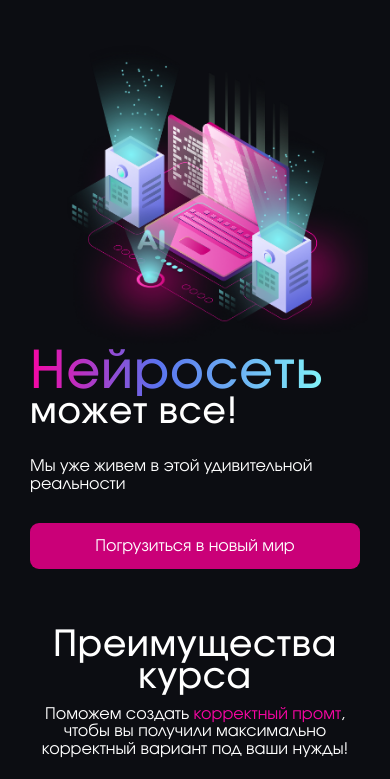
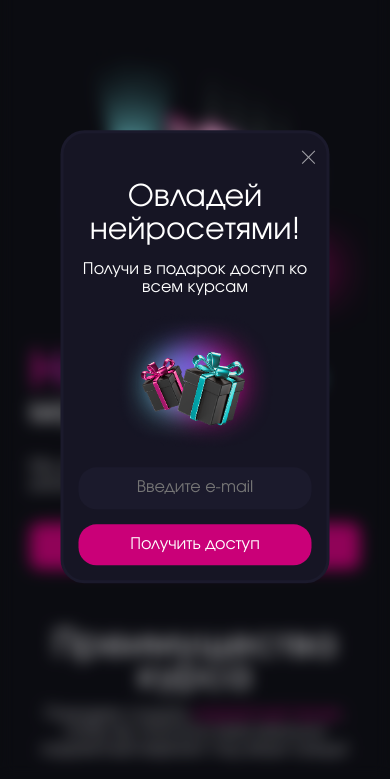
Before and after one commit to Daria-Bragina/AI-landing, a website: page src/index.html in a window 390 px wide. Shown: the part 65-844 px from the top of the page. Drawn offline with Linux system fonts and the light colour scheme.

Commit message:
Добавлено модульное окно, сделан по нему адаптив

```diff
--- a/src/index.html
+++ b/src/index.html
@@ -117,6 +117,33 @@
       </div>
     </section>
 
+    <div class="overlay">
+      <div class="modal">
+        <div class="modal__info">
+          <div class="modal__close"></div>
+          <div class="modal__texts">
+            <div class="modal__title">Овладей нейросетями!</div>
+            <div class="modal__subtitle">
+              Получи в подарок доступ ко всем курсам
+            </div>
+          </div>
+          <div class="modal__image">
+            <img src="images/modal.png" alt="modal__image" />
+          </div>
+          <form action="#" class="modal__form">
+            <input
+              class="error"
+              name="email"
+              placeholder="Введите e-mail"
+              type="email"
+            />
+            <span class="input-error">ошибка</span>
+          </form>
+          <button class="modal__btn">Получить доступ</button>
+        </div>
+      </div>
+    </div>
+
     <script src="scripts/script.js"></script>
   </body>
 </html>
--- a/src/sass/adaptive.scss
+++ b/src/sass/adaptive.scss
@@ -4,6 +4,39 @@
   }
 }
 @media (max-width: 1920px) {
+  .modal {
+    padding: 30px 60px 60px;
+    max-height: 768px;
+    max-width: 688px;
+    &__info {
+      gap: 30px;
+    }
+    &__title {
+      font-size: 44px;
+    }
+    &__subtitle {
+      font-size: 24px;
+    }
+    &__form {
+      & input {
+        font-size: 24px;
+        padding: 18px 24px;
+      }
+    }
+    &__btn {
+      font-size: 24px;
+      padding-top: 18px;
+      padding-bottom: 18px;
+    }
+    &__close {
+      height: 24px;
+      &::before,
+      &::after {
+        content: "";
+        width: 24px;
+      }
+    }
+  }
   .container {
     max-width: 1400px;
   }
@@ -130,6 +163,16 @@
       &-title {
         font-size: 21px;
       }
+    }
+  }
+  .modal {
+    max-height: 650px;
+    max-width: 550px;
+    &__title {
+      font-size: 34px;
+    }
+    &__subtitle {
+      font-size: 19px;
     }
   }
 }
@@ -276,6 +319,29 @@
       }
     }
   }
+  .modal {
+    max-height: 600px;
+    max-width: 524px;
+    &__info {
+      gap: 20px;
+    }
+    &__title {
+      font-size: 30px;
+      text-align: center;
+    }
+    &__subtitle {
+      text-align: center;
+      font-size: 17px;
+    }
+    &__form {
+      & input {
+        font-size: 20px;
+      }
+    }
+    &__btn {
+      font-size: 20px;
+    }
+  }
 }
 
 @media (max-width: 972px) {
@@ -327,6 +393,40 @@
       }
       &-descr {
         font-size: 13px;
+      }
+    }
+  }
+  .modal {
+    max-height: 510px;
+    max-width: 400px;
+    padding: 15px;
+    &__info {
+      gap: 15px;
+    }
+    &__title {
+      font-size: 30px;
+    }
+    &__subtitle {
+      text-align: center;
+      font-size: 16px;
+    }
+    &__form {
+      & input {
+        font-size: 16px;
+        padding: 12px 16px;
+      }
+    }
+    &__btn {
+      font-size: 16px;
+      padding-top: 12px;
+      padding-bottom: 12px;
+    }
+    &__close {
+      height: 18px;
+      &::before,
+      &::after {
+        content: "";
+        width: 18px;
       }
     }
   }
@@ -485,4 +585,35 @@
       font-size: 31px;
     }
   }
+  .modal {
+    max-height: 441px;
+    max-width: 280px;
+    padding: 15px;
+    &__title {
+      font-size: 30px;
+    }
+    &__subtitle {
+      text-align: center;
+      font-size: 16px;
+    }
+    &__form {
+      & input {
+        font-size: 16px;
+        padding: 9px;
+      }
+    }
+    &__btn {
+      font-size: 16px;
+      padding-top: 9px;
+      padding-bottom: 9px;
+    }
+    &__close {
+      height: 18px;
+      &::before,
+      &::after {
+        content: "";
+        width: 18px;
+      }
+    }
+  }
 }
--- a/src/sass/base/variables.scss
+++ b/src/sass/base/variables.scss
@@ -4,3 +4,4 @@ $active: #ca0078;
 $disable: rgba(202, 0, 120, 0.3);
 $main-black: #0c0d12;
 $field: #161524;
+$input: #1b1a2c;
--- /dev/null
+++ b/src/sass/blocks/modal.scss
@@ -0,0 +1,134 @@
+.overlay {
+  //   display: none;
+  position: fixed;
+  width: 100%;
+  height: 100%;
+  top: 0;
+  background-color: rgba(12, 13, 18, 0.3);
+  backdrop-filter: blur(8px);
+  z-index: 1;
+}
+.modal {
+  border: 3px solid $input;
+  position: absolute;
+  top: 50%;
+  left: 50%;
+  transform: translate(-50%, -50%);
+  background-color: $field;
+  border-radius: 24px;
+  &__info {
+    display: flex;
+    flex-direction: column;
+    box-sizing: border-box;
+    max-width: 568px;
+  }
+  &__close {
+    color: $white-color;
+    opacity: 60%;
+    position: relative;
+    cursor: pointer;
+    &::before,
+    &::after {
+      content: "";
+      position: absolute;
+      height: 1px;
+      background: $white-color;
+      transform-origin: center;
+      top: 50%;
+      right: -15px;
+    }
+    &::before {
+      transform: translate(-50%, -50%) rotate(45deg);
+    }
+    &::after {
+      transform: translate(-50%, -50%) rotate(-45deg);
+    }
+  }
+  &__texts {
+    display: flex;
+    flex-direction: column;
+    gap: 14px;
+    align-items: center;
+  }
+  &__title {
+    font-family: "Involve-regular";
+    line-height: 1.1;
+    color: $white-color;
+  }
+  &__subtitle {
+    font-family: "Evolventa";
+    line-height: 1.1;
+    color: $white-color;
+  }
+  &__image {
+    display: flex;
+    justify-content: center;
+    & img {
+      width: 71%;
+    }
+  }
+  &__form {
+    display: flex;
+    flex-direction: column;
+  }
+  &__form {
+    input {
+      border-radius: 18px;
+      background-color: $input;
+      border: none;
+      color: rgba(255, 255, 255, 0.4);
+      font-family: "Evolventa";
+      line-height: 1.1;
+      text-align: center;
+      &:focus {
+        outline: none;
+        color: $white-color;
+        border: 1px solid #81f3f8;
+        &::placeholder {
+          color: $white-color;
+        }
+      }
+      &__error {
+        border: 1px solid $hover;
+        outline: none;
+        &::placeholder {
+          color: $hover;
+        }
+      }
+    }
+  }
+  .input-error {
+    display: none;
+    font-size: 16px;
+    color: $hover;
+    margin-top: 6px;
+    line-height: 1.1;
+    text-align: center;
+  }
+  &__btn {
+    border-radius: 18px;
+    background-color: $active;
+    border: none;
+    text-align: center;
+    color: $white-color;
+    font-family: "Evolventa";
+    line-height: 1.1;
+    cursor: pointer;
+    &:hover {
+      background-color: $white-color;
+      color: $main-black;
+      box-shadow: 0 0 30px 2px rgba(247, 6, 163, 1);
+    }
+    &:active {
+      background-color: $white-color;
+      color: $main-black;
+      box-shadow: none;
+    }
+    &:disabled {
+      background-color: $white-color;
+      color: $main-black;
+      box-shadow: none;
+      opacity: 30%;
+    }
+  }
+}
--- a/src/sass/style.scss
+++ b/src/sass/style.scss
@@ -3,10 +3,15 @@
 @import "blocks/header.scss";
 @import "blocks/promo.scss";
 @import "blocks/advantages.scss";
+@import "blocks/modal.scss";
 
 @font-face {
   font-family: "Involve";
   src: url("../fonts/Involve-Medium.ttf");
+}
+@font-face {
+  font-family: "Involve-regular";
+  src: url("../fonts/Involve-Regular.ttf");
 }
 @font-face {
   font-family: "Evolventa";
```
Also changed, not shown: src/images/modal.png (added), src/styles/adaptive.min.css, src/styles/style.min.css.
